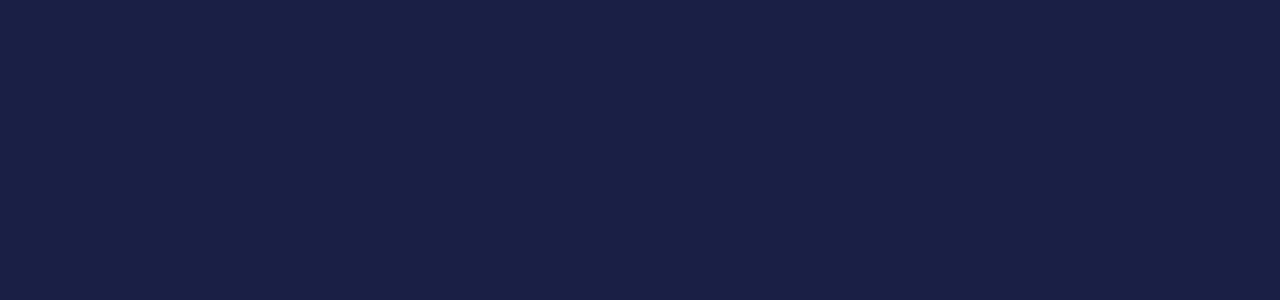
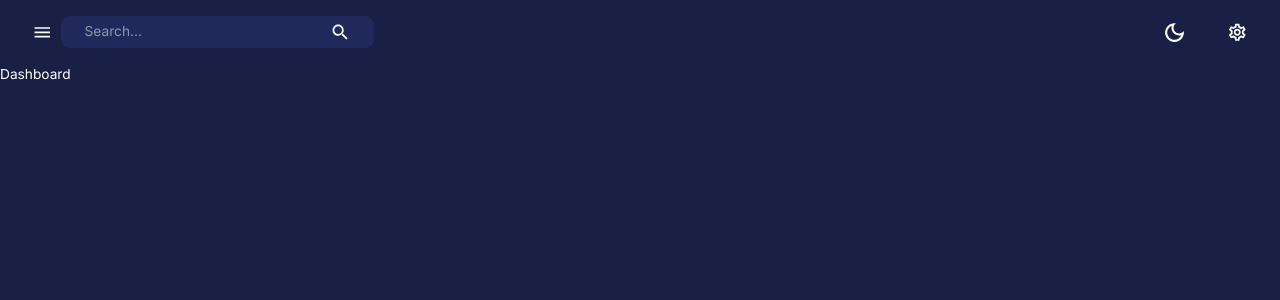
Before and after one commit to NirobxHasan/admin-dashboard-mernstack, a React (Create React App) app in the folder client/: page /dashboard in a window 1280 px wide. Before the commit this address had no page. Shown: the top 300 px of the page. Built offline with nearby package versions, Linux system fonts and the light colour scheme.

Commit message:
client:Navbar added

```diff
--- a/client/src/App.js
+++ b/client/src/App.js
@@ -18,7 +18,7 @@ function App() {
           <Routes>
             <Route element={<Layout/>}>
               <Route path="/"  element={<Navigate to="/dashboard" replace />} />
-              <Route path="=/dashboard" element={<Dashboard/>}/>
+              <Route path="/dashboard" element={<Dashboard/>}/>
             </Route>
           </Routes>
         </ThemeProvider>
--- /dev/null
+++ b/client/src/components/FlexBetween.jsx
@@ -0,0 +1,10 @@
+const { Box } = require("@mui/material");
+const { styled } = require("@mui/system");
+
+
+const FlexBetween = styled(Box)({
+    display:"flex",
+    justifyContent:"space-between",
+    alignItems:"center"
+});
+export default FlexBetween;
--- /dev/null
+++ b/client/src/components/Navbar.jsx
@@ -0,0 +1,48 @@
+import { AppBar, IconButton, InputBase, Toolbar, useTheme } from '@mui/material';
+import React from 'react'
+import { useDispatch } from 'react-redux'
+import FlexBetween from './FlexBetween';
+import { DarkModeOutlined, LightModeOutlined, Menu as MenuIcon, Search, SettingsOutlined}  from '@mui/icons-material'
+import { setMode } from 'state';
+function Navbar() {
+    const dispatch = useDispatch();
+    const theme = useTheme();
+  return (
+    <AppBar sx={{
+        position:"static",
+        background:"none",
+        boxShadow:"none"
+    }}>
+        <Toolbar sx={{ justifyContent:'space-between' }}>
+             {/* LEFT SIDE */}
+            <FlexBetween>
+                <IconButton onClick={()=> console.log('Open/close appbar')}>
+                    <MenuIcon/>
+                </IconButton>
+                <FlexBetween
+                    backgroundColor={theme.palette.background.alt}
+                    borderRadius="9px"
+                    gap="3rem"
+                    p="0.1rem 1.5rem"
+                    >
+                    <InputBase placeholder="Search..."/>
+                    <Search/>
+                </FlexBetween>
+            </FlexBetween>
+
+            {/* RIGHT SIDE */}
+            <FlexBetween gap="1.5rem">
+                <IconButton  onClick={()=> dispatch(setMode())}>
+                    { theme.palette.mode === 'dark' ? <DarkModeOutlined sx={{ fontSize:"25px"}} />
+                        : <LightModeOutlined sx={{ fontSize:"25px"}} />}
+                </IconButton>
+                <IconButton>
+                    <SettingsOutlined/>
+                </IconButton>
+            </FlexBetween>
+        </Toolbar>
+    </AppBar>
+  )
+}
+
+export default Navbar
--- a/client/src/scenes/layout/index.jsx
+++ b/client/src/scenes/layout/index.jsx
@@ -1,8 +1,16 @@
+import { Box } from '@mui/material'
 import React from 'react'
-
+import { Outlet } from 'react-router-dom'
+import Navbar from 'components/Navbar'
+import Dashboard from 'scenes/dashborad'
 function Layout() {
   return (
-    <div>Layout</div>
+    <Box height="100%" width="100%">
+      <Box>
+        <Navbar/>
+        <Outlet/>
+      </Box>
+    </Box>
   )
 }
 
```
